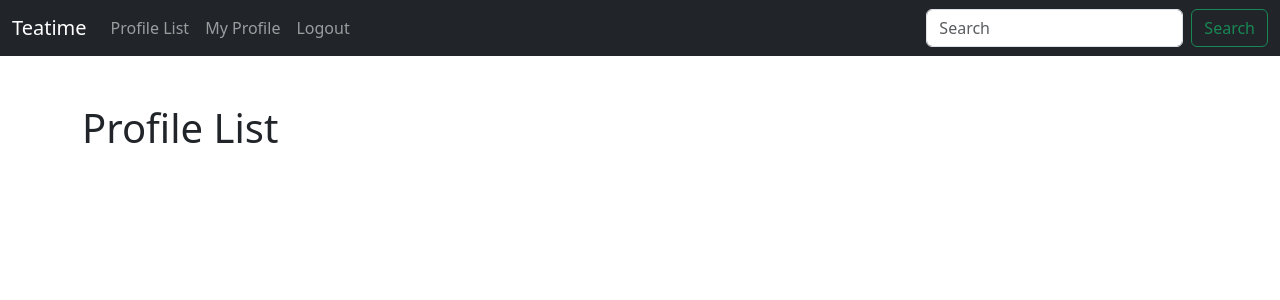
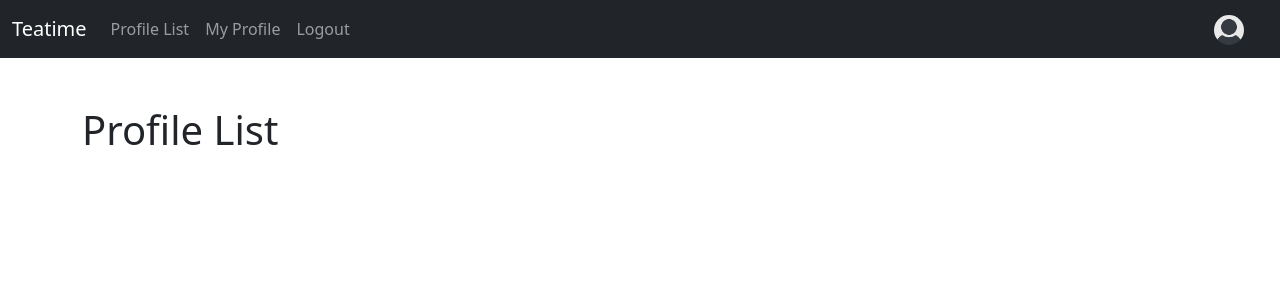
Before and after one commit to youngrokkim2017/twitter_django, a Django app: page /profile_list/ in a window 1280 px wide. Shown: the top 300 px of the page. Run offline with Django 5.2, Linux system fonts and the light colour scheme; the visitor is signed in with stand-in values (Sample User, id 1); data comes from the database, SQL or seed files in the repository; some libraries are stand-ins or nearby versions.

Commit message:
Add profile image link to navbar

```diff
--- a/teatime/templates/navbar.html
+++ b/teatime/templates/navbar.html
@@ -1,3 +1,5 @@
+{% load static %}
+
 <nav class="navbar navbar-expand-lg navbar-dark bg-dark">
   <div class="container-fluid">
     <a class="navbar-brand" href="{% url 'home' %}">Teatime</a>
@@ -35,10 +37,32 @@
         </li>
         {% endif %}
       </ul>
-      <form class="d-flex" role="search">
+
+      {% if user.is_authenticated %}
+      <ul class="navbar-nav ml-auto">
+        <li class="nav-link navbar-brand">
+          <a href="{% url 'profile' request.user.id %}">
+            <!-- {{ user.first_name }} -->
+            {% if user.profile.profile_image %}
+              <img
+                src="{{ user.profile.profile_image.url }}"
+                alt=""
+                class="rounded-circle"
+                width="30"
+              >
+            {% else %}
+              <img src="{% static 'images/default_profile_pic.png' %}" class="img-fluid rounded-circle" width="30" alt="Profile Image">
+            {% endif %}
+          </a>
+        </li>
+      </ul>
+      {% endif %}
+
+
+      <!-- <form class="d-flex" role="search">
         <input class="form-control me-2" type="search" placeholder="Search" aria-label="Search">
         <button class="btn btn-outline-success" type="submit">Search</button>
-      </form>
+      </form> -->
     </div>
   </div>
 </nav>
```
